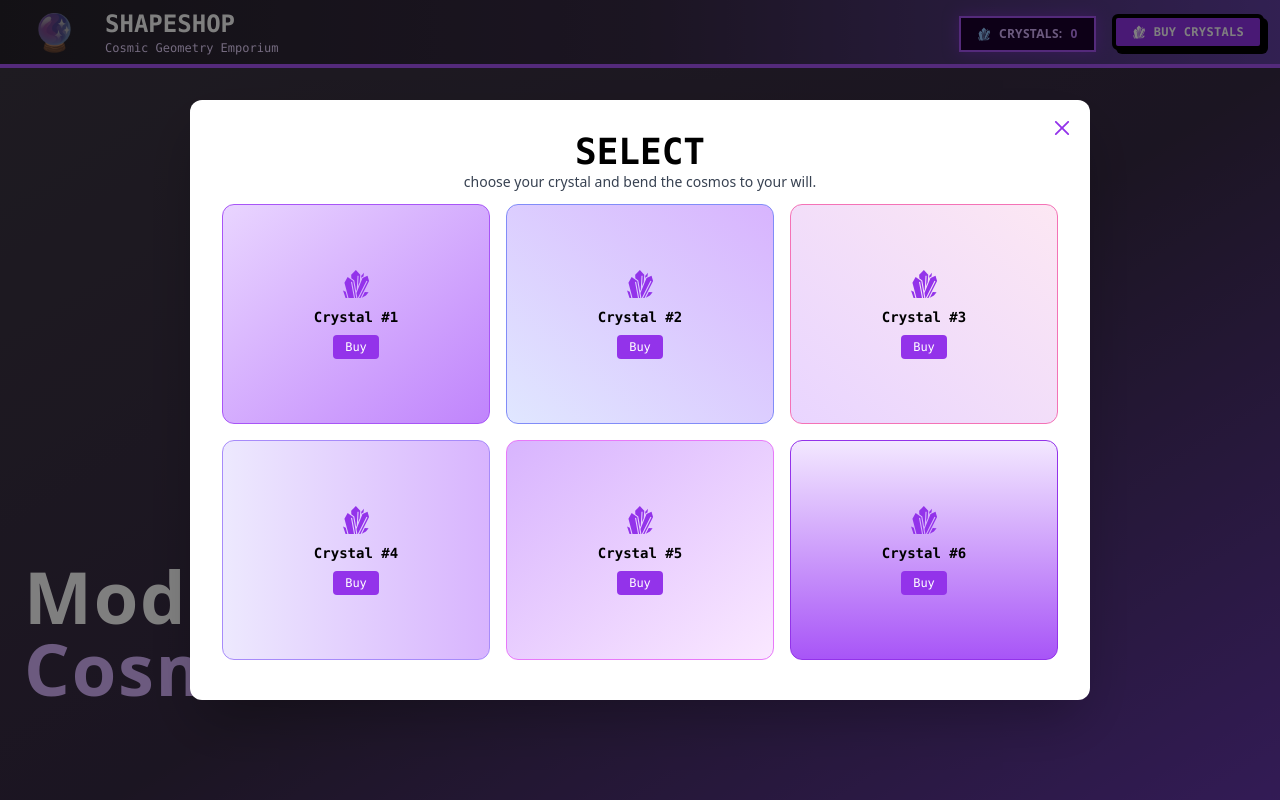
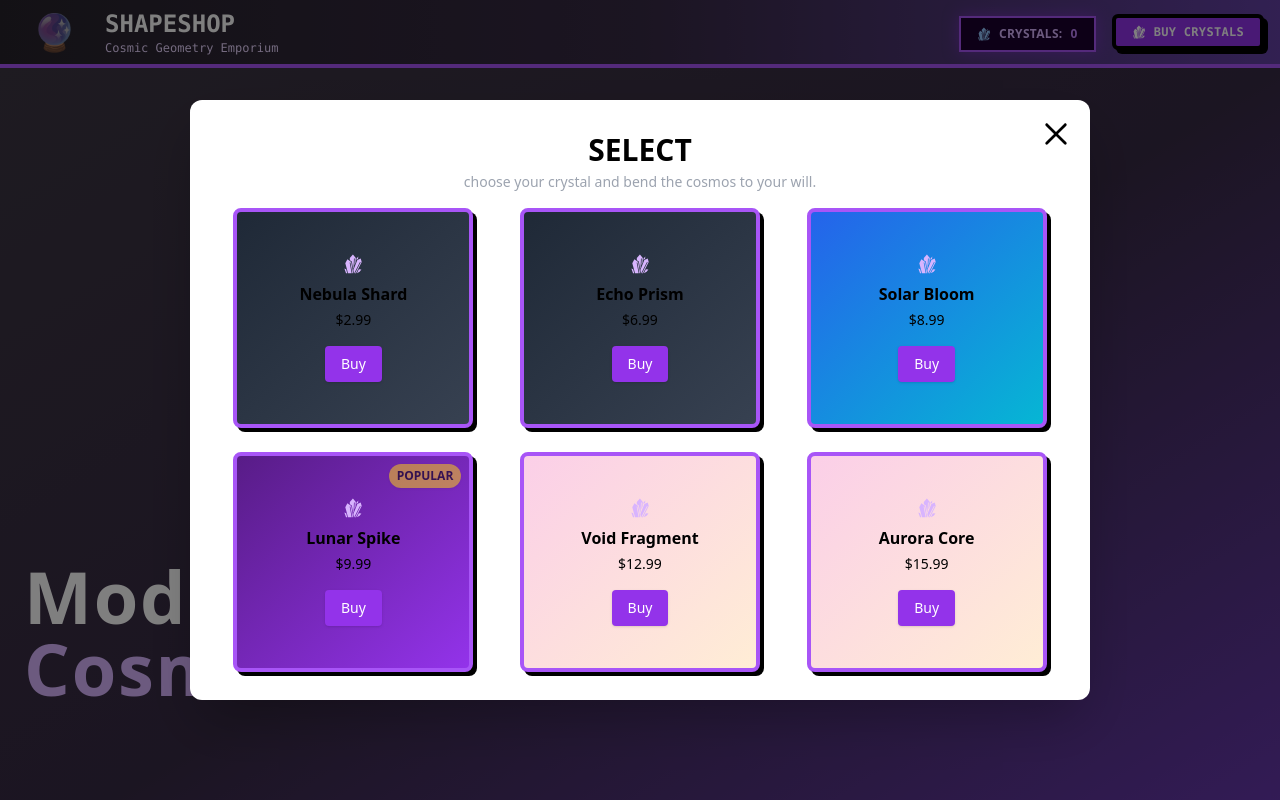
Before and after one commit to qtr-deagle/ShapeShop, a React (Vite) app: page / in a window 1280 px wide. Both pictures are taken after a click on the button "BUY CRYSTALS". Shown: the top 800 px of the page. Built offline with nearby package versions, Linux system fonts and the light colour scheme; data requests are answered from the project's data file.

Commit message:
added onclick to buy crystal on navbar

```diff
--- a/src/App.css
+++ b/src/App.css
@@ -18,6 +18,9 @@ body {
   justify-content: center;
   align-items: center;
   text-align: center;
+}
+.card.short {
+  height: 220px;
 }
 .card:hover {
   transform: translate(-4px, -4px);
--- a/src/App.jsx
+++ b/src/App.jsx
@@ -1,7 +1,7 @@
 import './App.css';
 import NavBar from './components/NavBar';
 import Hero from './components/Hero';
-import ShapeListings from './components/shapeListings';
+import ShapeListings from './components/ShapeListings';
 
 const App = () => {
   return (
--- /dev/null
+++ b/src/components/BuyCrystalsModal.jsx
@@ -0,0 +1,26 @@
+import SelectWindow from './SelectWindow';
+import { RxCross2 } from "react-icons/rx";
+import { GiCrystalGrowth } from "react-icons/gi";
+
+const boxStyles = [
+  "bg-gradient-to-br from-purple-200 to-purple-400 border-purple-500",
+  "bg-gradient-to-tr from-indigo-100 to-purple-300 border-indigo-400",
+  "bg-gradient-to-bl from-pink-100 to-purple-200 border-pink-400",
+  "bg-gradient-to-r from-violet-100 to-purple-300 border-violet-400",
+  "bg-gradient-to-tl from-fuchsia-100 to-purple-300 border-fuchsia-400",
+  "bg-gradient-to-b from-purple-100 to-purple-500 border-purple-600",
+];
+
+export default function BuyCrystalsModal({ onClose }) {
+  return (
+    <div className="fixed inset-0 bg-black bg-opacity-50 flex justify-center items-center z-50">
+      <div className="bg-white text-black p-8 rounded-xl shadow-2xl w-[900px] max-w-full h-[600px] relative">
+
+        <button onClick={onClose} className="absolute top-4 right-4 text-4xl font-bold text-black hover:text-gray-600">
+          <RxCross2 />
+        </button>
+        <SelectWindow />
+      </div>
+    </div>
+  );
+}
--- /dev/null
+++ b/src/components/CrystalListings.jsx
@@ -0,0 +1,61 @@
+import { useState, useEffect } from 'react';
+import NavBar from './NavBar';
+
+const CrystalListings = () => {
+    const [crystals, setCrystals] = useState([]);
+    const [selectedCrystal, setSelectedCrystal] = useState(null); // ✅ This is what onBuy will use
+    const [loading, setLoading] = useState(true);
+    const [error, setError] = useState(null);
+
+    useEffect(() => {
+        const fetchCrystals = async () => {
+            try {
+                const res = await fetch('http://localhost:5000/crystals');
+                const data = await res.json();
+                setCrystals(data);
+            } catch (err) {
+                setError(err.message);
+            } finally {
+                setLoading(false);
+            }
+        };
+
+        fetchCrystals();
+    }, []);
+
+    return (
+        <section className="relative flex flex-col items-center justify-center min-h-screen bg-gradient-to-b from-[#1a002e] via-[#300036] to-[#1a002e] p-4">
+            {loading && <p className="text-white">Loading crystals...</p>}
+            {error && <p className="text-red-500">Error: {error}</p>}
+
+            <div className="grid grid-cols-1 md:grid-cols-3 gap-6">
+                {crystals.map((crystal) => (
+                    <NavBar key={crystal.id} crystal={crystal} onBuy={setSelectedCrystal} />
+                ))}
+            </div>
+            {selectedCrystal && (
+                <div className="fixed inset-0 bg-black bg-opacity-50 flex justify-center items-center z-50">
+                    <div className="bg-white p-8 rounded-xl shadow-2xl w-[600px] max-w-full relative">
+                        <button
+                            onClick={() => setSelectedCrystal(null)}
+                            className="absolute top-4 right-4 text-2xl font-bold text-purple-600 hover:text-purple-800"
+                        >
+                            <RxCross2 />
+                        </button>
+                        <h2 className="text-2xl font-bold text-purple-600 font-mono text-center mb-2">
+                            {selectedCrystal.name}
+                        </h2>
+                        <p className="text-sm text-gray-700 text-center mb-4">
+                            Price: {selectedCrystal.price}
+                        </p>
+                        <button className="block mx-auto bg-purple-600 hover:bg-purple-800 text-white px-4 py-2 rounded font-mono text-xs">
+                            Confirm Purchase
+                        </button>
+                    </div>
+                </div>
+            )}
+        </section>
+    );
+};
+
+export default CrystalListings;
--- a/src/components/NavBar.jsx
+++ b/src/components/NavBar.jsx
@@ -1,27 +1,10 @@
 import { useState } from 'react';
+import BuyCrystalsModal from './BuyCrystalsModal';
 import { GiCrystalGrowth } from "react-icons/gi";
-import { RxCross2 } from "react-icons/rx";
+// import { RxCross2 } from "react-icons/rx";
 
-function NavBar() {
-  const [showPopup, setShowPopup] = useState(false);
-
-  const handleClick = () => {
-    setShowPopup(true);
-  };
-
-  const closePopup = () => {
-    setShowPopup(false);
-  };
-
-  const boxStyles = [
-    "bg-gradient-to-br from-purple-200 to-purple-400 border-purple-500",
-    "bg-gradient-to-tr from-indigo-100 to-purple-300 border-indigo-400",
-    "bg-gradient-to-bl from-pink-100 to-purple-200 border-pink-400",
-    "bg-gradient-to-r from-violet-100 to-purple-300 border-violet-400",
-    "bg-gradient-to-tl from-fuchsia-100 to-purple-300 border-fuchsia-400",
-    "bg-gradient-to-b from-purple-100 to-purple-500 border-purple-600",
-  ];
-
+export default function NavBar() {
+  const [showModal, setShowModal] = useState(false);
 
   return (
     <nav className="bg-gradient-to-r from-[#27232b] via-[#372a44] to-[#6441a5] text-white px-4 py-2 flex flex-wrap items-center justify-between border-b-4 border-purple-500 shadow-[0_0_20px_rgba(128,0,255,0.6)]">
@@ -44,40 +27,14 @@ function NavBar() {
           </span>
         </div>
 
-        <button onClick={handleClick} className="card-button text-xs tracking-wide inline-flex items-center gap-2 h-9 px-4 bg-purple-600 hover:bg-purple-800 font-bold font-mono">
+        <button onClick={() => setShowModal(true)} className="card-button text-xs tracking-wide inline-flex items-center gap-2 h-9 px-4 bg-purple-600 hover:bg-purple-800 font-bold font-mono">
           <GiCrystalGrowth className="text-sm" />
           BUY CRYSTALS
         </button>
-        {showPopup && (
-          <div className="fixed inset-0 bg-black bg-opacity-50 flex justify-center items-center z-50">
-            <div className="bg-white text-black p-8 rounded-xl shadow-2xl w-[900px] max-w-full h-[600px] relative">
-              <button onClick={closePopup} className="absolute top-4 right-4 text-2xl font-bold text-purple-600 hover:text-purple-800">
-                <RxCross2 />
-              </button>
 
-              <h2 className="text-4xl font-extrabold font-mono text-center">SELECT</h2>
-              <p className="mb-3 text-sm text-gray-700 text-center">choose your crystal and bend the cosmos to your will.</p>
+        {showModal && <BuyCrystalsModal onClose={() => setShowModal(false)} />}
 
-              <div className="grid grid-cols-3 gap-4">
-                {[...Array(6)].map((_, i) => (
-                  <div
-                    key={i}
-                    className={`rounded-xl p-16 flex flex-col items-center justify-center hover:scale-105 transition transform duration-300 border ${boxStyles[i]}`}
-                  >
-                    <GiCrystalGrowth className="text-purple-600 text-3xl mb-2" />
-                    <span className="font-bold text-sm font-mono">Crystal #{i + 1}</span>
-                    <button className="mt-2 text-xs bg-purple-600 hover:bg-purple-800 text-white px-3 py-1 rounded font-mono">
-                      Buy
-                    </button>
-                  </div>
-                ))}
-              </div>
-            </div>
-          </div>
-        )}
       </div>
     </nav>
   );
 };
-
-export default NavBar;
--- /dev/null
+++ b/src/components/SelectWindow.jsx
@@ -0,0 +1,77 @@
+import { useState, useEffect } from 'react';
+import { RxCross2 } from "react-icons/rx";
+import { GiCrystalGrowth } from "react-icons/gi";
+
+export default function SelectWindow() {
+    const [crystals, setCrystals] = useState([]);
+    const [loading, setLoading] = useState(true);
+    const [error, setError] = useState(null);
+
+    useEffect(() => {
+        const fetchCrystals = async () => {
+            try {
+                const res = await fetch('http://localhost:5000/crystals');
+                const data = await res.json();
+                setCrystals(data);
+            } catch (err) {
+                setError(err.message);
+            } finally {
+                setLoading(false);
+            }
+        };
+
+        fetchCrystals();
+    }, []);
+
+    const tierStyles = {
+        "basic": 'from-gray-800 to-gray-700',
+        "premium": 'from-blue-600 to-cyan-500',
+        "legendary": 'from-purple-900 to-purple-600',
+        "cosmic": 'from-pink-200 to-orange-100',
+    };
+
+    return (
+        <>
+            <h1 className="text-3xl font-bold text-center mb-1">SELECT</h1>
+            <p className="text-center text-sm text-gray-400 mb-4">
+                choose your crystal and bend the cosmos to your will.
+            </p>
+
+            <div className="grid grid-cols-1 sm:grid-cols-2 md:grid-cols-3 gap-6 justify-items-center">
+                {crystals.map((crystal) => (
+                    <div
+                        key={crystal.id}
+                        className={`relative w-[220px] h-[260px] rounded-xl p-6 flex flex-col justify-between items-center
+              bg-gradient-to-br ${tierStyles[crystal.tier]}
+              shadow-lg hover:shadow-purple-500/50 transition-transform duration-300 hover:scale-105 card borderless short`}
+                    >
+                        {/* Popular badge */}
+                        {crystal.tier === 'legendary' && (
+                            <span className="absolute top-2 right-2 bg-yellow-400 text-black text-xs font-bold px-2 py-1 rounded-full shadow animate-pulse">
+                                POPULAR
+                            </span>
+                        )}
+
+
+                        {/* Crystal icon placeholder */}
+                        <div className="text-4xl mb-2 text-purple-300">
+                            <GiCrystalGrowth className='text-xl' />
+                        </div>
+
+                        {/* Name and price */}
+                        <div className="text-center">
+                            <h2 className="text-base font-bold">{crystal.name}</h2>
+                            <p className="text-sm mt-1">{crystal.price}</p>
+                        </div>
+
+                        {/* Buy button */}
+                        <button className="mt-4 bg-purple-600 hover:bg-purple-800 text-white text-sm px-4 py-2 rounded shadow">
+                            Buy
+                        </button>
+                    </div>
+                ))}
+            </div>
+            {loading && <p className="text-black mt-4">Loading crystals...</p>}
+        </>
+    );
+}
--- a/src/shapes.json
+++ b/src/shapes.json
@@ -39,40 +39,58 @@
     ],
     "crystals": [
         {
-            "id": 1,
+            "id": "1",
             "name": "Nebula Shard",
-            "price": "₱499",
-            "icon": "nebula"
+            "price": "$2.99",
+            "receive": "1000 crystal pack",
+            "icon": "nebula",
+            "tier": "basic",
+            "popular": "false"
         },
         {
-            "id": 2,
+            "id": "2",
             "name": "Echo Prism",
-            "price": "₱699",
-            "icon": "echo"
+            "price": "$6.99",
+            "receive": "3000 crystal pack",
+            "icon": "echo",
+            "tier": "basic",
+            "popular": "false"
         },
         {
-            "id": 3,
-            "name": "Lunar Spike",
-            "price": "₱899",
-            "icon": "lunar"
+            "id": "3",
+            "name": "Solar Bloom",
+            "price": "$8.99",
+            "receive": "4500 crystal pack",
+            "icon": "solar",
+            "tier": "premium",
+            "popular": "false"
         },
         {
-            "id": 4,
-            "name": "Solar Bloom",
-            "price": "₱599",
-            "icon": "solar"
+            "id": "4",
+            "name": "Lunar Spike",
+            "price": "$9.99",
+            "receive": "6500 crystal pack",
+            "icon": "lunar",
+            "tier": "legendary",
+            "popular": "true"
         },
         {
-            "id": 5,
+            "id": "5",
             "name": "Void Fragment",
-            "price": "₱999",
-            "icon": "void"
+            "price": "$12.99",
+            "receive": "9500 crystal pack",
+            "icon": "void",
+            "tier": "cosmic",
+            "popular": "false"
         },
         {
-            "id": 6,
+            "id": "6",
             "name": "Aurora Core",
-            "price": "₱799",
-            "icon": "aurora"
+            "price": "$15.99",
+            "receive": "12500 crystal pack",
+            "icon": "aurora",
+            "tier": "cosmic",
+            "popular": "false"
         }
     ]
 }
```
